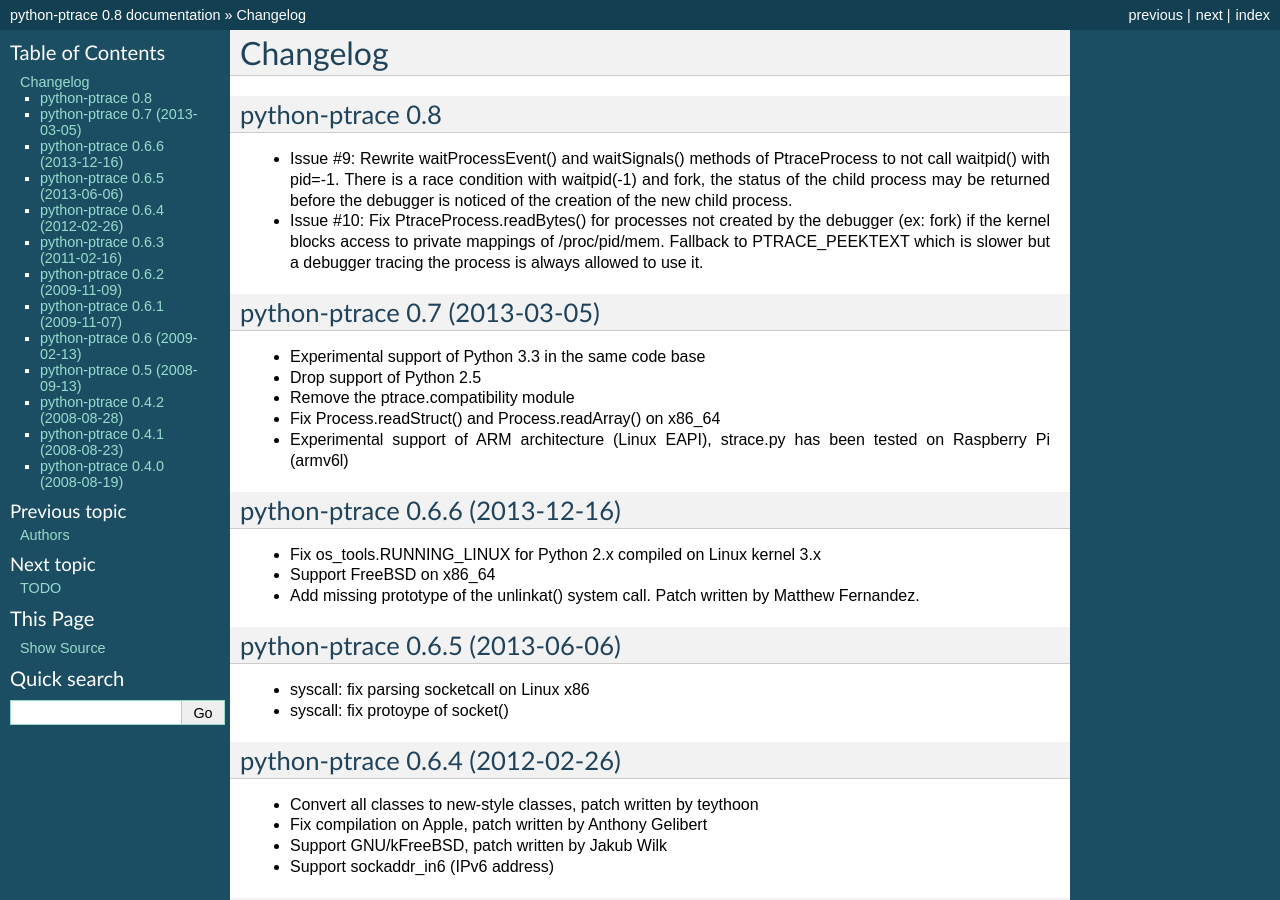
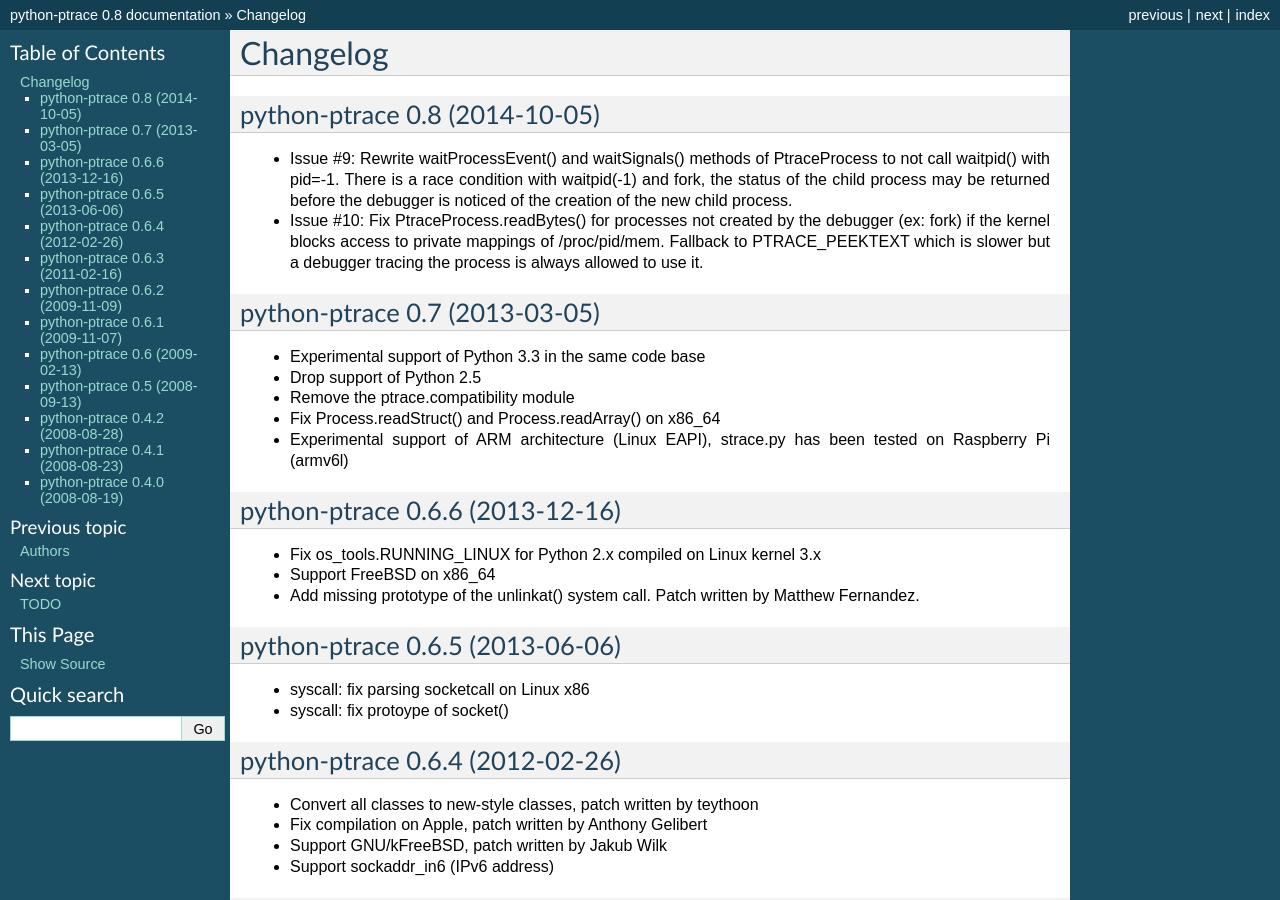
Before and after one commit to vstinner/python-ptrace, a Sphinx documentation site: the page built from doc/changelog.rst, in a window 1280 px wide and 900 px high. Built offline with Sphinx 7.4.7, drawn with Linux system fonts in a browser that asks for light colours.

```diff
--- a/doc/changelog.rst
+++ b/doc/changelog.rst
@@ -3,8 +3,8 @@
 Changelog
 =========
 
-python-ptrace 0.8
------------------
+python-ptrace 0.8 (2014-10-05)
+------------------------------
 
 * Issue #9: Rewrite waitProcessEvent() and waitSignals() methods of
   PtraceProcess to not call waitpid() with pid=-1. There is a race condition
--- a/doc/conf.py
+++ b/doc/conf.py
@@ -48,9 +48,7 @@ copyright = u'2014, Victor Stinner'
 # built documents.
 #
 # The short X.Y version.
-version = '0.8'
-# The full version, including alpha/beta/rc tags.
-release = '0.8'
+version = release = '0.8'
 
 # The language for content autogenerated by Sphinx. Refer to documentation
 # for a list of supported languages.
--- a/setup.py
+++ b/setup.py
@@ -12,6 +12,9 @@
 #  - ./setup.py sdist register bdist_wheel upload
 #  - update the doc
 #  - set version to n+1 (ptrace/version.py and doc/conf.py)
+#  - hg ci
+#  - hg push
+#  - increment version in  ptrace/version.py and doc/conf.py
 #  - hg ci
 #  - hg push
 
```
